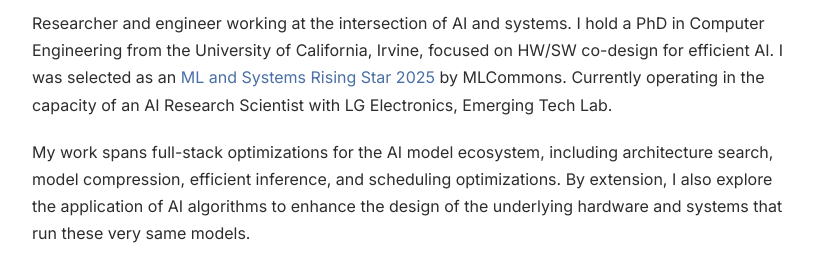
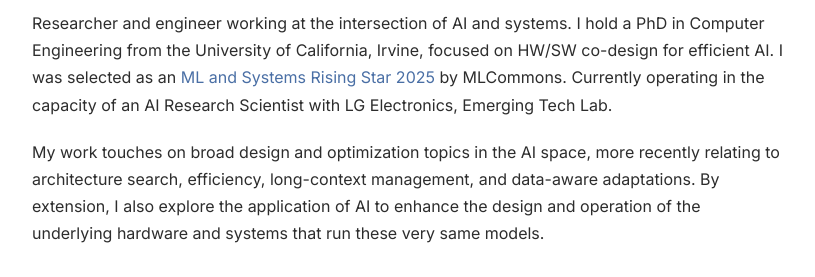
Before and after one commit to MohanadOdema/mohanadodema.github.io, a plain HTML site: page index.html in a window 1280 px wide. Shown: the part 266-543 px from the top of the page, without its empty margins (232-1047 px from the left). Drawn offline with Linux system fonts and the light colour scheme; some icons are missing.

Commit message:
intro v2

```diff
--- a/index.html
+++ b/index.html
@@ -43,7 +43,7 @@
       </p>
 
       <p>
-        My work spans full-stack optimizations for the AI model ecosystem, including architecture search, model compression, efficient inference, and scheduling optimizations. By extension, I also explore the application of AI algorithms to enhance the design of the underlying hardware and systems that run these very same models.
+        My work touches on broad design and optimization topics in the AI space, more recently relating to architecture search, efficiency, long-context management, and data-aware adaptations. By extension, I also explore the application of AI to enhance the design and operation of the underlying hardware and systems that run these very same models.
       </p>
     </div>
 
```
